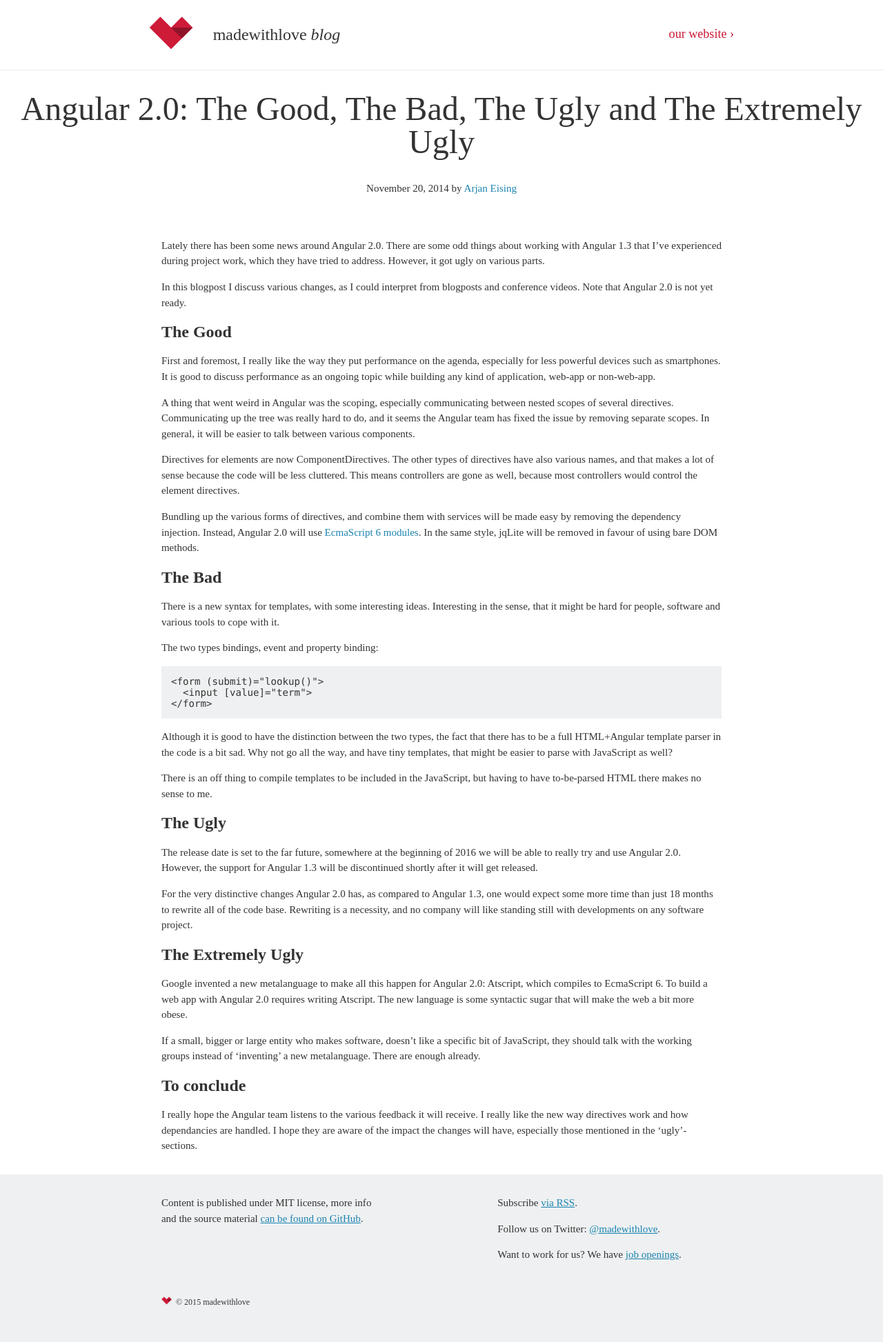
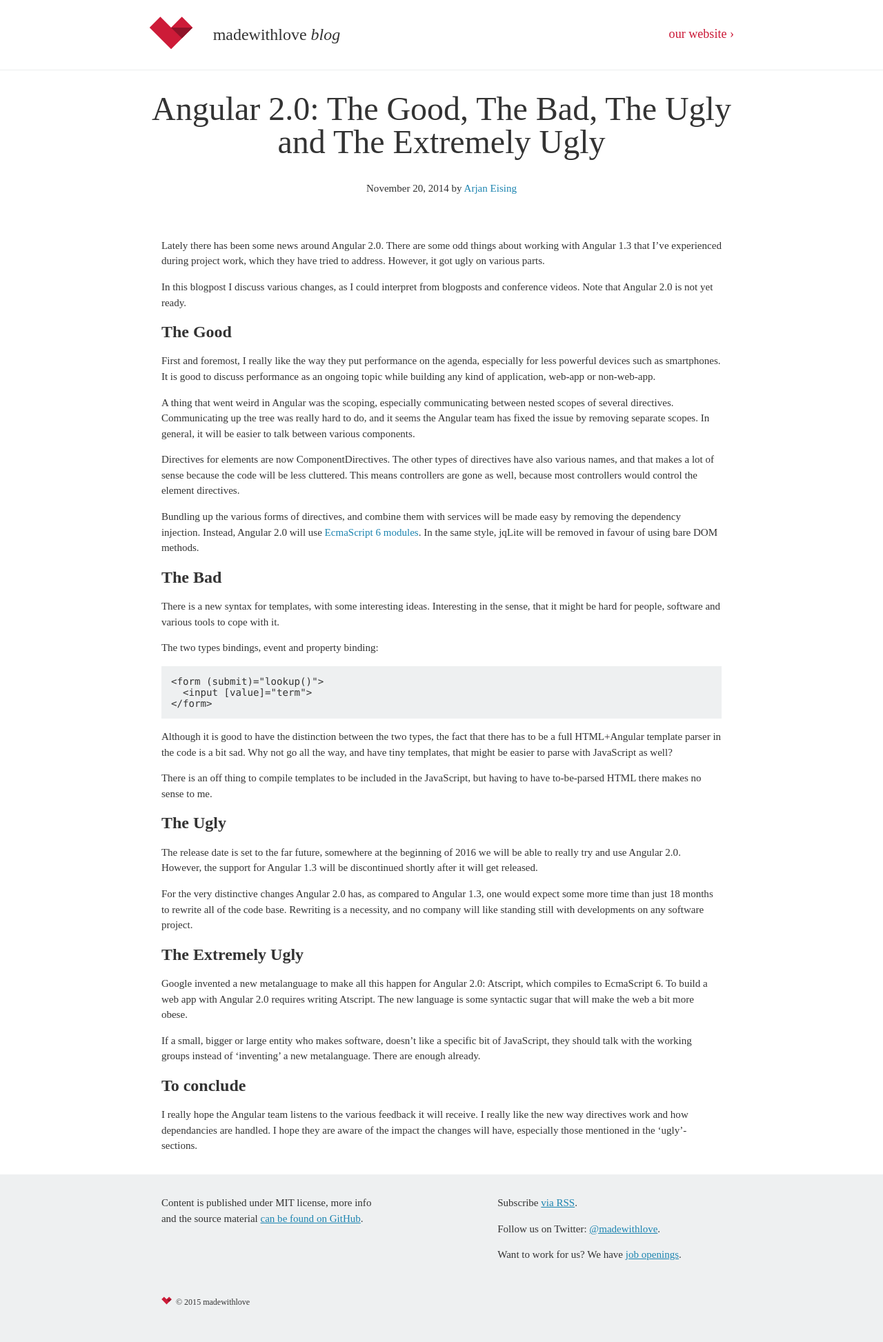
Before and after one commit to dimsav/blog, a Jekyll site: the page built from _posts/2014-11-20-angular-2.0.md, in a window 1280 px wide. Shown: the whole page at 69% size. Built offline with Jekyll 4.4.1, drawn with Linux system fonts in a browser that asks for light colours.

Commit message:
Formatted titles, added Google Analytics

```diff
--- a/_config.yml
+++ b/_config.yml
@@ -1,5 +1,5 @@
 # Site settings
-title: blog.madewithlove.be
+title: "blog :: madewithlove"
 email: blog@madewithlove.be
 description: >
   articles by the madewithlove team
--- a/_includes/head.html
+++ b/_includes/head.html
@@ -1,7 +1,7 @@
 <head>
   <meta charset="UTF-8">
   <meta name="viewport" content="width=device-width,initial-scale=1">
-  <title>{% if page.title %}{{ page.title }}{% else %}{{ site.title }}{% endif %}</title>
+  <title>{% if page.title %}{{ page.title }} :: madewithlove{% else %}{{ site.title }}{% endif %}</title>
   <meta name="description" content="{% if page.excerpt %}{{ page.excerpt | strip_html | strip_newlines | truncate: 160 }}{% else %}{{ site.description }}{% endif %}">
   <link rel="stylesheet" href="{{ "/css/main.css" | prepend: site.baseurl }}">
   <link rel="stylesheet" href="{{ "/assets/base/madewithlove-styles/dist/css/madewithlove-styles.min.css" | prepend: site.baseurl }}">
--- a/_layouts/default.html
+++ b/_layouts/default.html
@@ -7,14 +7,20 @@
 
     {% include header.html %}
 
-    <div class="page-content">
-      <div class="wrapper">
-        {{ content }}
-      </div>
-    </div>
+    {{ content }}
 
     {% include footer.html %}
 
   </body>
 
+  <script>
+    (function(i,s,o,g,r,a,m){i['GoogleAnalyticsObject']=r;i[r]=i[r]||function(){
+    (i[r].q=i[r].q||[]).push(arguments)},i[r].l=1*new Date();a=s.createElement(o),
+    m=s.getElementsByTagName(o)[0];a.async=1;a.src=g;m.parentNode.insertBefore(a,m)
+    })(window,document,'script','//www.google-analytics.com/analytics.js','ga');
+
+    ga('create', 'UA-58380511-1', 'auto');
+    ga('send', 'pageview');
+  </script>
+
 </html>
--- /dev/null
+++ b/_sass/pages/_blog-post.scss
@@ -0,0 +1,7 @@
+.blog-post {
+  header {
+    margin-right: auto;
+    margin-left: auto;
+    max-width: 60em;
+  }
+}
--- a/css/main.scss
+++ b/css/main.scss
@@ -12,3 +12,4 @@
 @import "modules/syntax-highlighting";
 
 @import "pages/blog-index";
+@import "pages/blog-post";
```
